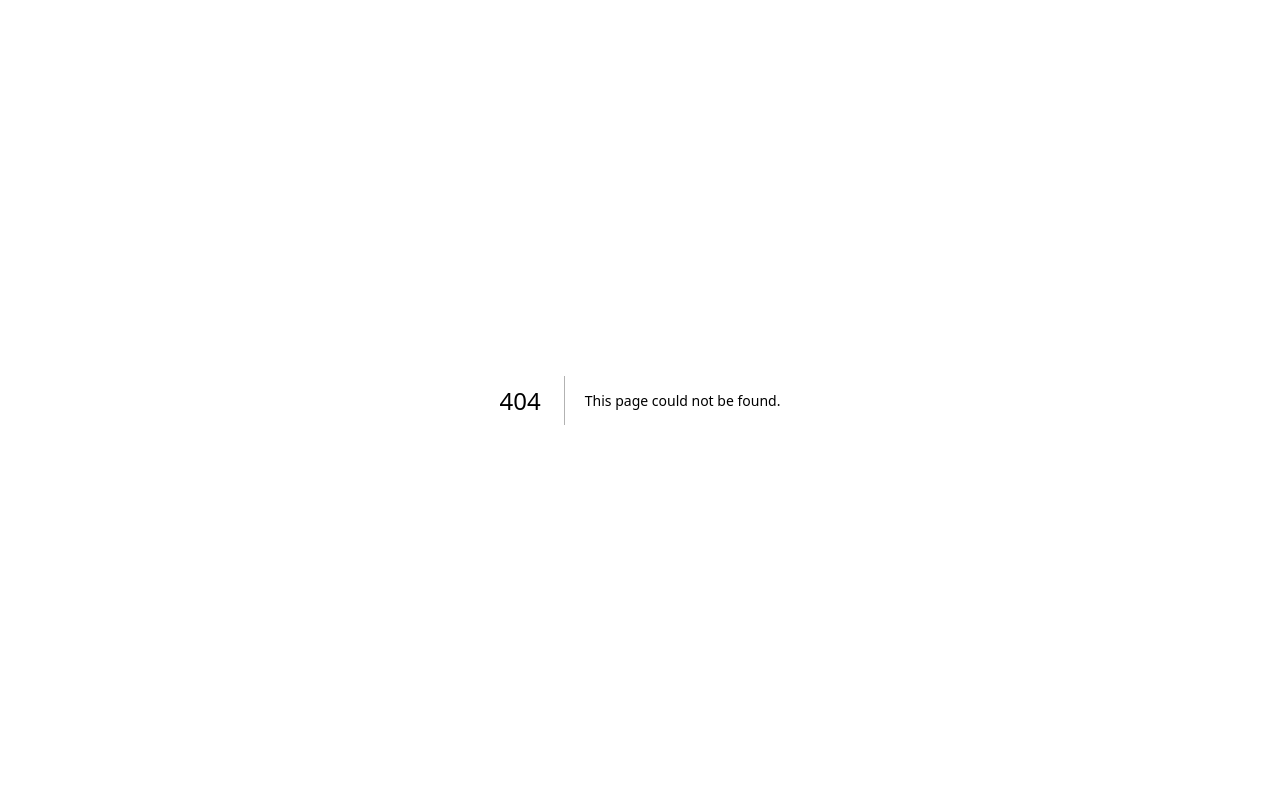
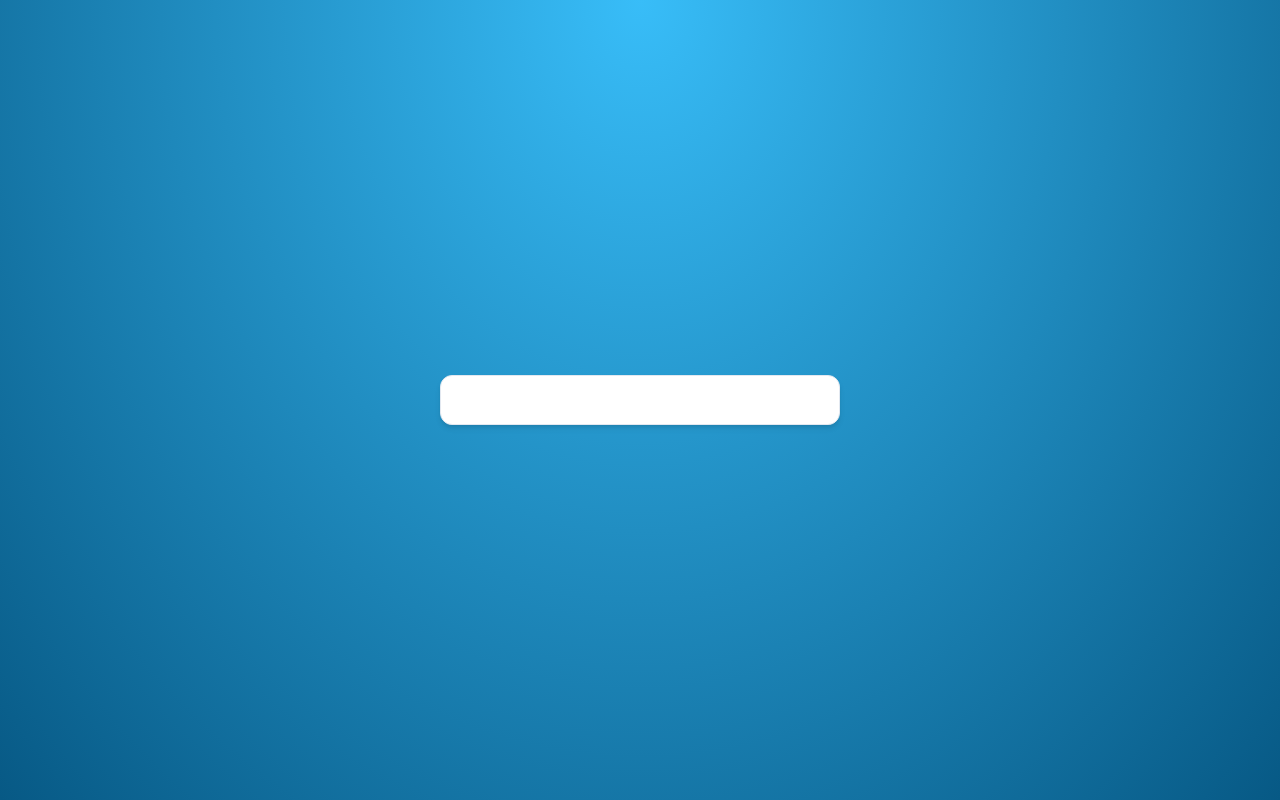
Before and after one commit to Olmedo1996/nextjs-auth-tutorial, a Next.js app: page /auth/login in a window 1280 px wide. Before the commit this address had no page. Built offline with nearby package versions, Linux system fonts and the light colour scheme.

Commit message:
feat: add login form with card

```diff
--- /dev/null
+++ b/app/auth/layout.tsx
@@ -0,0 +1,15 @@
+import React from 'react'
+
+type Props = {
+    children: React.ReactNode
+}
+
+const AuthLayout = ({children}: Props) => {
+  return (
+    <div className='h-full flex items-center justify-center bg-[radial-gradient(ellipse_at_top,_var(--tw-gradient-stops))] from-sky-400 to-sky-800'>
+        {children}
+    </div>
+  )
+}
+
+export default AuthLayout
--- /dev/null
+++ b/app/auth/login/page.tsx
@@ -0,0 +1,12 @@
+import { LoginForm } from '@/components/auth/login-form'
+import React from 'react'
+
+type Props = {}
+
+const LoginPage = (props: Props) => {
+  return (
+    <LoginForm/>
+  )
+}
+
+export default LoginPage
--- a/app/page.tsx
+++ b/app/page.tsx
@@ -29,7 +29,7 @@
           A simple authentication service
         </p>
         <div>
-          <LoginButton mode="modal">
+          <LoginButton>
             <Button variant="secondary">Sign in</Button>
           </LoginButton>
         </div>
--- /dev/null
+++ b/components/auth/card-wrapper.tsx
@@ -0,0 +1,27 @@
+"use client"
+
+import { Card, CardHeader } from "@/components/ui/card";
+
+interface CardWrapperProps {
+    children: React.ReactNode;
+    headerLabel: string;
+    backButtonLabel: string;
+    backButtonHref: string;
+    showSocial?: boolean;
+}
+
+export const CardWrapper = ({
+    children,
+    headerLabel,
+    backButtonLabel,
+    backButtonHref,
+    showSocial
+}: CardWrapperProps) => {
+    return (
+        <Card className="w-[400px] shadow-md">
+            <CardHeader>
+
+            </CardHeader>
+        </Card>
+    )
+}
--- /dev/null
+++ b/components/auth/header.tsx
@@ -0,0 +1,30 @@
+import { Poppins } from "next/font/google";
+
+import { cn } from "@/lib/utils";
+
+const font = Poppins({
+    subsets: ["latin"],
+    weight: ["600"],
+});
+
+interface HeaderProps {
+    label: string;
+}
+
+const Header = ({ label }: HeaderProps) => {
+    return (
+        <div
+            className={cn(
+                "w-full flex flex-col gap-y-4 items-center justify-center",
+                font.className
+            )}
+        >
+            <h1>
+                🔒 Auth
+            </h1>
+            {label}
+        </div>
+    );
+};
+
+export default Header
--- /dev/null
+++ b/components/auth/login-form.tsx
@@ -0,0 +1,14 @@
+import { CardWrapper } from "./card-wrapper"
+
+export const LoginForm = () => {
+    return (
+        <CardWrapper
+            headerLabel="Welcome back!"
+            backButtonLabel="Don't have an account?"
+            backButtonHref="/auth/register"
+            showSocial
+        >
+            <h1>LoginForm</h1>
+        </CardWrapper>
+    )
+}
--- /dev/null
+++ b/components/ui/card.tsx
@@ -0,0 +1,76 @@
+import * as React from "react"
+
+import { cn } from "@/lib/utils"
+
+const Card = React.forwardRef<
+  HTMLDivElement,
+  React.HTMLAttributes<HTMLDivElement>
+>(({ className, ...props }, ref) => (
+  <div
+    ref={ref}
+    className={cn(
+      "rounded-xl border bg-card text-card-foreground shadow",
+      className
+    )}
+    {...props}
+  />
+))
+Card.displayName = "Card"
+
+const CardHeader = React.forwardRef<
+  HTMLDivElement,
+  React.HTMLAttributes<HTMLDivElement>
+>(({ className, ...props }, ref) => (
+  <div
+    ref={ref}
+    className={cn("flex flex-col space-y-1.5 p-6", className)}
+    {...props}
+  />
+))
+CardHeader.displayName = "CardHeader"
+
+const CardTitle = React.forwardRef<
+  HTMLParagraphElement,
+  React.HTMLAttributes<HTMLHeadingElement>
+>(({ className, ...props }, ref) => (
+  <h3
+    ref={ref}
+    className={cn("font-semibold leading-none tracking-tight", className)}
+    {...props}
+  />
+))
+CardTitle.displayName = "CardTitle"
+
+const CardDescription = React.forwardRef<
+  HTMLParagraphElement,
+  React.HTMLAttributes<HTMLParagraphElement>
+>(({ className, ...props }, ref) => (
+  <p
+    ref={ref}
+    className={cn("text-sm text-muted-foreground", className)}
+    {...props}
+  />
+))
+CardDescription.displayName = "CardDescription"
+
+const CardContent = React.forwardRef<
+  HTMLDivElement,
+  React.HTMLAttributes<HTMLDivElement>
+>(({ className, ...props }, ref) => (
+  <div ref={ref} className={cn("p-6 pt-0", className)} {...props} />
+))
+CardContent.displayName = "CardContent"
+
+const CardFooter = React.forwardRef<
+  HTMLDivElement,
+  React.HTMLAttributes<HTMLDivElement>
+>(({ className, ...props }, ref) => (
+  <div
+    ref={ref}
+    className={cn("flex items-center p-6 pt-0", className)}
+    {...props}
+  />
+))
+CardFooter.displayName = "CardFooter"
+
+export { Card, CardHeader, CardFooter, CardTitle, CardDescription, CardContent }
```
